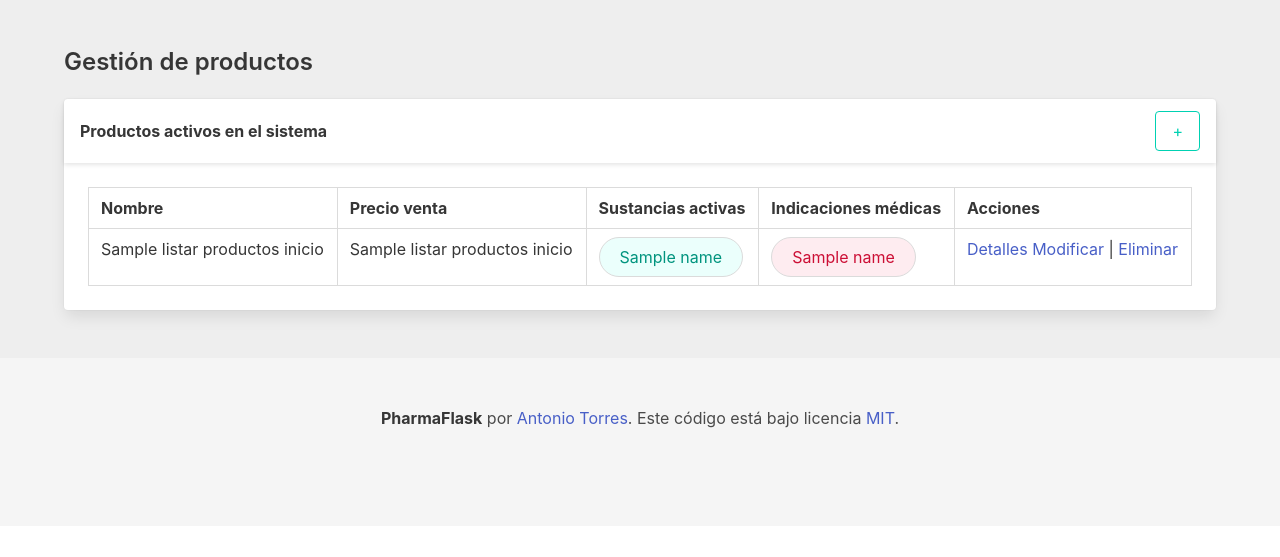
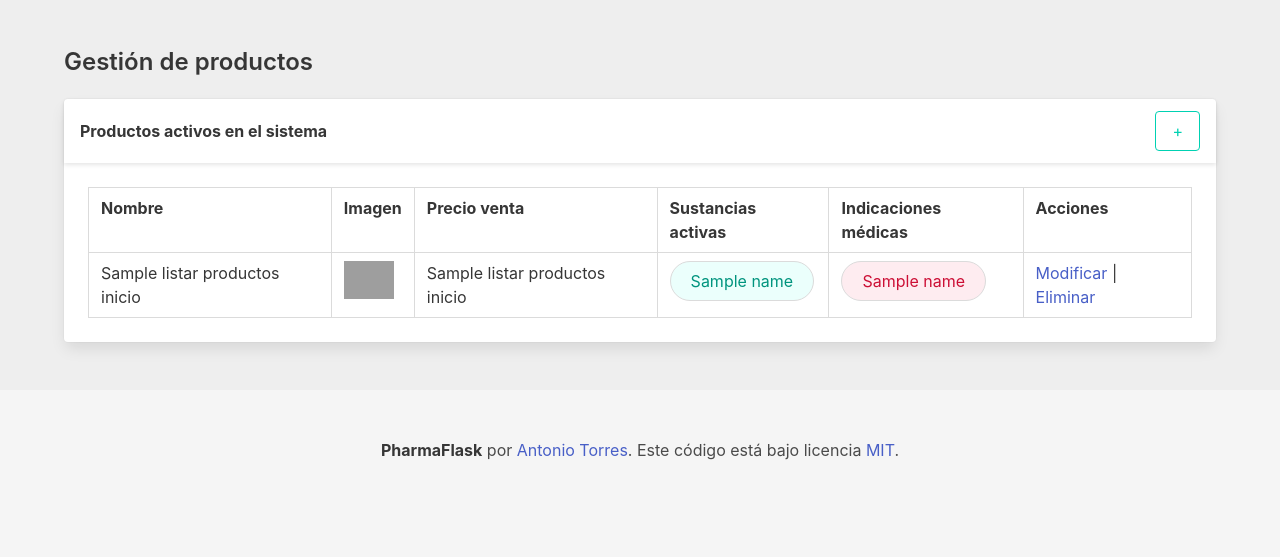
Before and after one commit to antoniotorresz/PharmaFlask, a Flask app: page /Productos in a window 1280 px wide. Shown: the part 52-609 px from the top of the page. Run offline with Flask 2, Linux system fonts and the light colour scheme; a database or web service that is not in the repository returns one stand-in record (values such as "Sample title"); some libraries are stand-ins or nearby versions; grey boxes are pictures that could not be loaded.

Commit message:
Proyecto finalizado

```diff
--- a/templates/Productos/index_productos.html
+++ b/templates/Productos/index_productos.html
@@ -19,6 +19,7 @@
                 <table class="table is-bordered pricing__table is-fullwidth is-hoverable">
                     <tr>
                         <th>Nombre</th>
+                        <th>Imagen</th>
                         <th>Precio venta</th>
                         <th>Sustancias activas</th>
                         <th>Indicaciones médicas</th>
@@ -28,12 +29,14 @@
                     {% for p in productos %}
                         <tr>
                             <td>{{ p[1] }}</td>
+                            <td><img src='{{ url_for('static', filename='product_images/' + p[4]) }}'
+                            alt="{{ p[1] }}" style="width: 50px;"></td>
                             <td>{{ p[3] }}</td>
                             <td>{% for e in p[5] %}
                                 <p class="button is-rounded is-primary is-light is-static">{{ e }}</p> {% endfor %}</td>
                             <td>{% for e in p[7] %}
                                 <p class="button is-rounded is-danger is-light is-static">{{ e }}</p> {% endfor %}</td>
-                            <td><a>Detalles</a>
+                            <td>
                                 <a href="{{ url_for('producto_update', id=p[0]) }}">Modificar</a> |
                                 <a href="{{ url_for('producto_remove', id=p[0]) }}"
                                    onclick="return confirm('¿Seguro que desea borrar el registro de {{ p[1] }}?\n los cambios son irreversibles.')">Eliminar</a>
```
Also changed, not shown: 1 other file.
